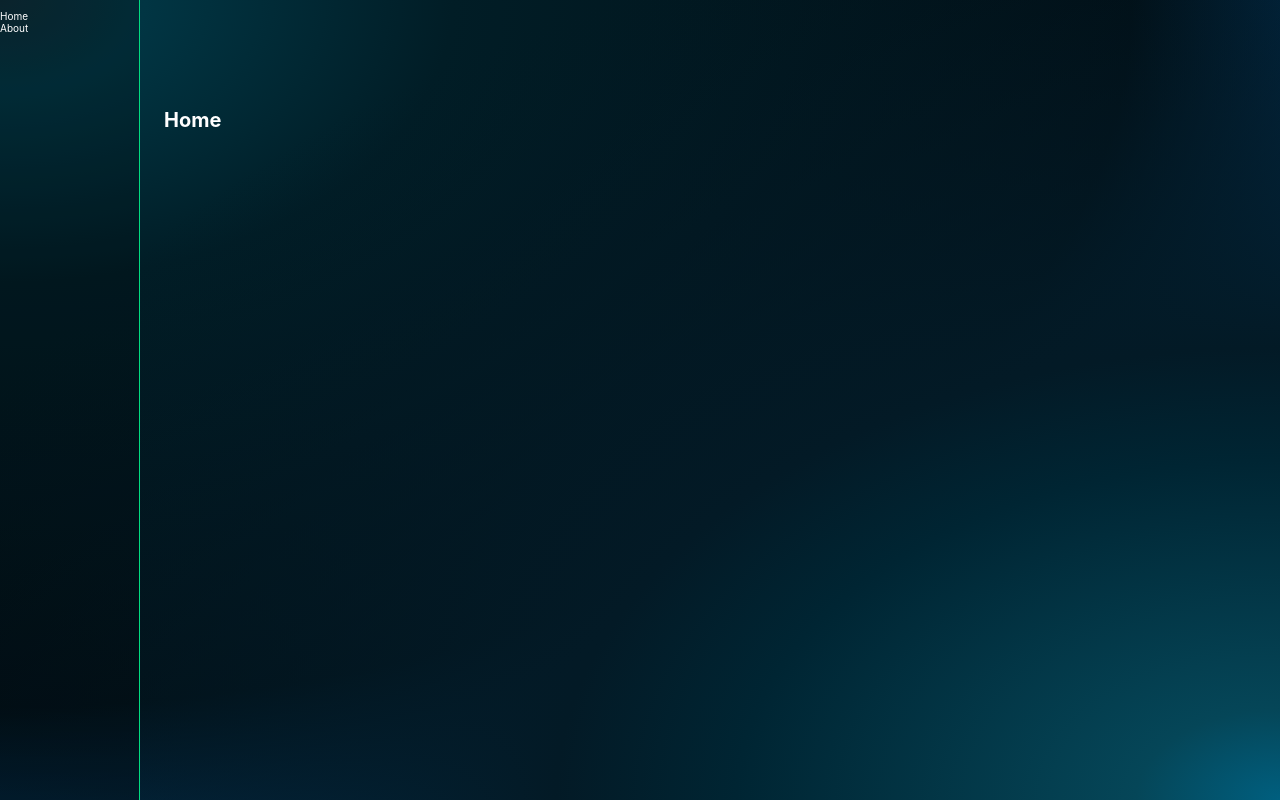
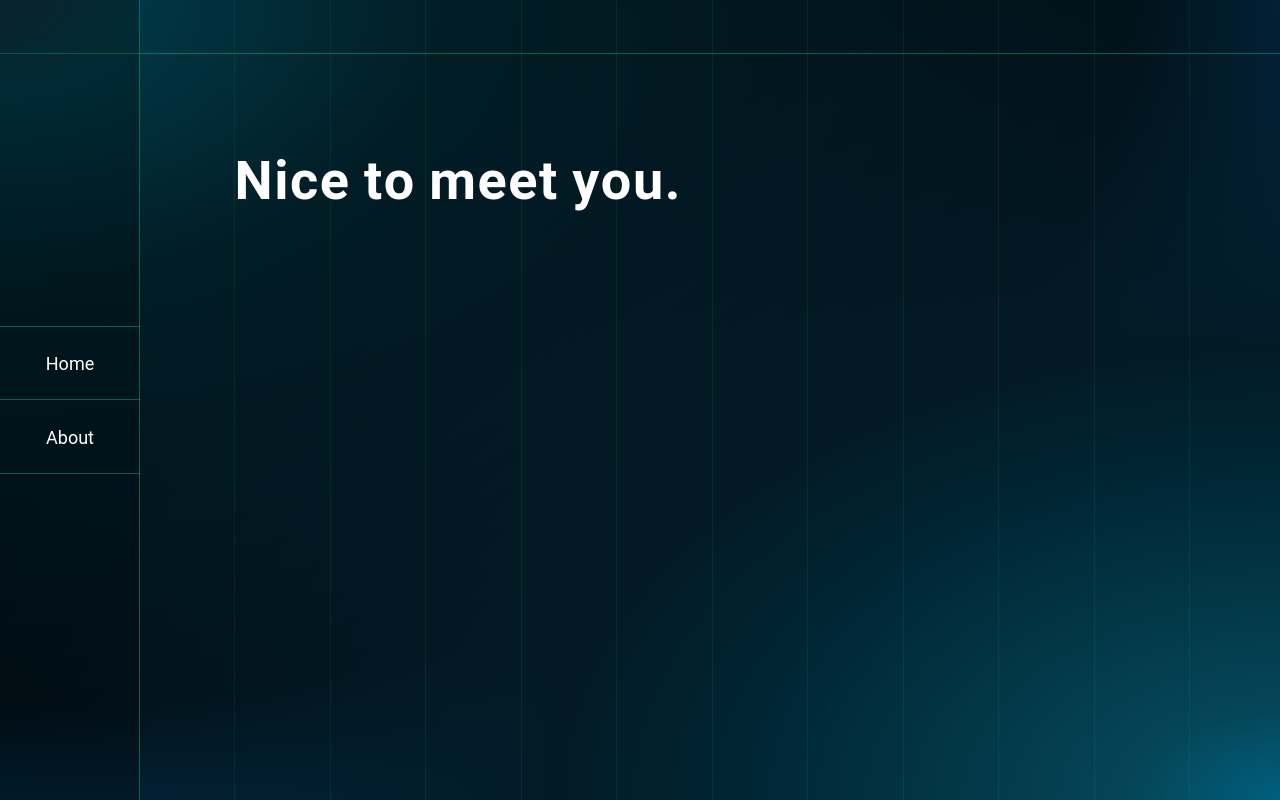
Before and after one commit to ccoyotedev/nuxt3-blog, a Nuxt app: page / in a window 1280 px wide. Built offline with nearby package versions, Linux system fonts and the light colour scheme.

Commit message:
Animated header

```diff
--- a/app.vue
+++ b/app.vue
@@ -1,19 +1,11 @@
 <template>
-  <div class="layout">
-    <div class="sidetray">
-      <ul>
-        <li>
-          <NuxtLink to="/">Home</NuxtLink>
-        </li>
-        <li>
-          <NuxtLink to="/about">About</NuxtLink>
-        </li>
-      </ul>
+    <div class="layout">
+      <Header />
+      <Sidetray />
+      <div class="content">
+        <NuxtPage />
+      </div>
     </div>
-    <div class="content">
-      <NuxtPage />
-    </div>
-  </div>
 </template>
 
 <style>
@@ -26,7 +18,7 @@ body {
   color: white;
   padding: 0;
   margin: 0;
-  font-family: -apple-system, BlinkMacSystemFont, Segoe UI, Roboto, Oxygen,
+  font-family: 'Roboto', -apple-system, BlinkMacSystemFont, Segoe UI, Roboto, Oxygen,
     Ubuntu, Cantarell, Fira Sans, Droid Sans, Helvetica Neue, sans-serif;
 
   background: radial-gradient(
@@ -105,15 +97,17 @@ p {
   grid-template-columns: 14rem 1fr;
 }
 
-.sidetray {
-  border-right: 1px solid #02dc81;
-  height: 100%;
-  background: rgba(0, 0, 0, 0.2);
-}
-
 .content {
   overflow-y: auto;
   overflow-x: hidden;
   position: relative;
+
+  background: repeating-linear-gradient(
+    to right,
+    rgba(0,0,0,0),
+    rgba(0,0,0,0) calc(8.33% - 0.5px),
+    rgba(2, 220, 129, 0.1) calc(8.33% - 0.5px),
+    rgba(2, 220, 129, 0.1) calc(8.33% + 0.5px)
+    );
 }
 </style>
--- /dev/null
+++ b/components/AnimatedHeading.vue
@@ -0,0 +1,17 @@
+<template>
+  <h1>
+    <AnimatedLetter v-for="(letter, i) in value" :key="i" :value="letter" />
+  </h1>
+</template>
+
+<script setup>
+  const props = defineProps({
+    value: String,
+  })
+</script>
+
+<style scoped>
+  h1 {
+    font-size: 5.4rem;
+  }
+</style>
--- /dev/null
+++ b/components/AnimatedLetter.vue
@@ -0,0 +1,71 @@
+<template>
+  <span @mouseenter="handleHover" class="letter"  :class="{ bounce: animated }" :style="[value === ' ' ? { width: '1.2rem' } : { width: 'auto'}]">{{ value }}</span>
+</template>
+
+<script setup>
+  defineProps({
+    value: String,
+  })
+</script>
+
+<script>
+export default {
+  data() {
+    return {
+      animated: false,
+    };
+  },
+
+  methods: {
+    handleHover(){
+      if (!this.animated) {
+        setTimeout(function () { this.animated = false }.bind(this), 800);
+      }
+      this.animated = true;
+    }
+  }
+}
+</script>
+
+<style scoped>
+.letter {
+  display: inline-block;
+  margin-right: 0.15rem;
+}
+
+@keyframes rubberBand {
+  0% {
+    transform: scale3d(1, 1, 1);
+  }
+
+  30% {
+    transform: scale3d(1.25, 0.75, 1);
+  }
+
+  40% {
+    transform: scale3d(0.75, 1.25, 1);
+  }
+
+  50% {
+    transform: scale3d(1.15, 0.85, 1);
+  }
+
+  65% {
+    transform: scale3d(.95, 1.05, 1);
+  }
+
+  75% {
+    transform: scale3d(1.05, .95, 1);
+  }
+
+  100% {
+    transform: scale3d(1, 1, 1);
+  }
+}
+
+.bounce {
+  animation: rubberBand 800ms linear;
+}
+
+
+</style>
--- /dev/null
+++ b/components/Header.vue
@@ -0,0 +1,25 @@
+<template>
+  <div class="header">
+
+  </div>
+</template>
+
+<style scoped>
+  .header {
+    position: fixed;
+    top: 0;
+    left: 0;
+    width: 100%;
+    height: 5.4rem;
+  }
+
+  .header:after {
+    content: "";
+    position: absolute;
+    left: 0;
+    bottom: 0;
+    width: 100%;
+    height: 1px;
+    background-color: rgba(2, 220, 129, 0.4);
+  }
+</style>
--- /dev/null
+++ b/components/Sidetray.vue
@@ -0,0 +1,66 @@
+<template>
+  <div class="sidetray">
+    <ul>
+      <li>
+        <NuxtLink to="/">Home</NuxtLink>
+      </li>
+      <li>
+        <NuxtLink to="/about">About</NuxtLink>
+      </li>
+    </ul>
+  </div>
+</template>
+
+<style scoped>
+.sidetray {
+  position: relative;
+  height: 100%;
+  background: rgba(0, 0, 0, 0.2);
+
+  display: flex;
+  flex-direction: column;
+  justify-content: center;
+}
+.sidetray:after {
+  content: "";
+  position: absolute;
+  right: 0;
+  top: 0;
+  height: 100%;
+  width: 1px;
+  background-color: rgba(2, 220, 129, 0.4);
+}
+
+li a {
+  display: block;
+  height: 7.4rem;
+  text-align: center;
+  display: flex;
+  align-items: center;
+  justify-content: center;
+  position: relative;
+  font-size: 1.8rem;
+}
+li a:after {
+  content: "";
+  position: absolute;
+  left: 0;
+  bottom: 0;
+  width: 100%;
+  height: 1px;
+  background-color: rgba(2, 220, 129, 0.4);
+}
+li:first-of-type a:before {
+  content: "";
+  position: absolute;
+  left: 0;
+  top: 0;
+  width: 100%;
+  height: 1px;
+  background-color: rgba(2, 220, 129, 0.4);
+}
+
+li:hover {
+  background-color: rgba(2, 220, 129, 0.1);
+}
+</style>
--- a/layouts/animation.vue
+++ b/layouts/animation.vue
@@ -1,13 +1,14 @@
 <template>
-  <div class="content">
+  <div class="ani-content">
     <slot />
   </div>
 </template>
 
-<style>
-.content {
+<style scoped>
+.ani-content {
   opacity: 1;
   transition: opacity 500ms, transform 500ms;
-  padding: 5.4rem 1.2rem;
+  padding:  calc(8.3% + 5.4rem) 8.3%;
+  height: 100%;
 }
 </style>
--- a/nuxt.config.ts
+++ b/nuxt.config.ts
@@ -6,4 +6,13 @@ export default defineNuxtConfig({
     name: "my-layouts",
     mode: "out-in",
   },
+
+  head: {
+    link: [
+      {
+        rel: "stylesheet",
+        href: "https://fonts.googleapis.com/css2?family=Roboto:wght@100&display=swap",
+      },
+    ],
+  },
 });
--- a/pages/about.vue
+++ b/pages/about.vue
@@ -1,5 +1,5 @@
 <template>
   <NuxtLayout name="animation">
-    <h1 class="target">About</h1>
+    <AnimatedHeading value="About" />
   </NuxtLayout>
 </template>
--- a/pages/index.vue
+++ b/pages/index.vue
@@ -1,5 +1,5 @@
 <template>
   <NuxtLayout name="animation">
-    <h1>Home</h1>
+    <AnimatedHeading value="Nice to meet you." />
   </NuxtLayout>
 </template>
```
